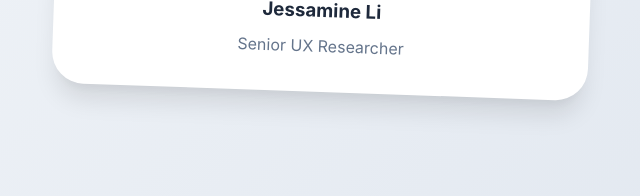
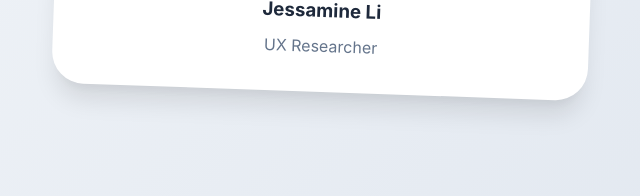
Before and after one commit to Jessamineys/research-portfolio, a plain HTML site: page index.html in a window 1280 px wide. Shown: the part 480-676 px from the top of the page, 615-1255 px from the left. Drawn offline with Linux system fonts and the light colour scheme.

Commit message:
Update index.html

```diff
--- a/index.html
+++ b/index.html
@@ -490,7 +490,7 @@
                     <div class="profile-card">
                         <div class="profile-img">👋</div>
                         <h3 style="text-align: center; margin-bottom: 0.5rem;">Jessamine Li</h3>
-                        <p style="text-align: center; color: var(--text-secondary);">Senior UX Researcher</p>
+                        <p style="text-align: center; color: var(--text-secondary);">UX Researcher</p>
                     </div>
                 </div>
             </div>
```
